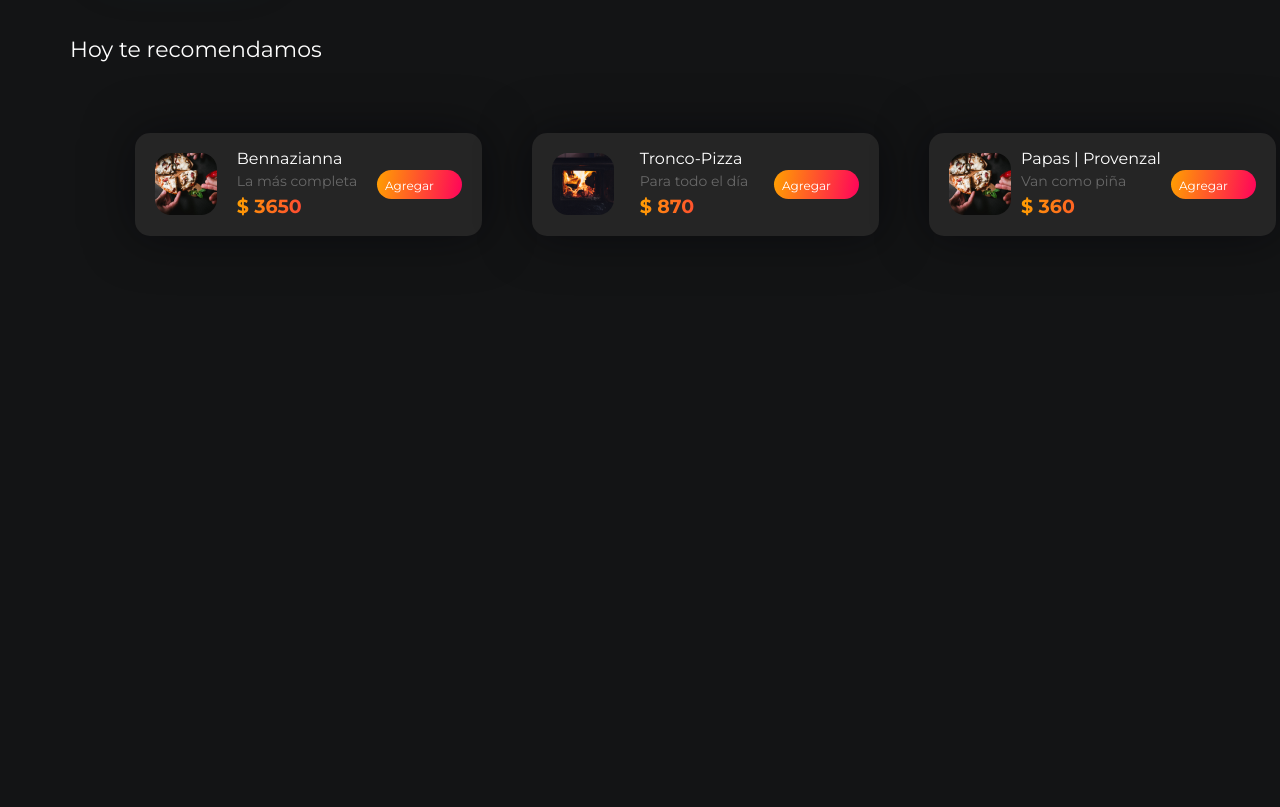
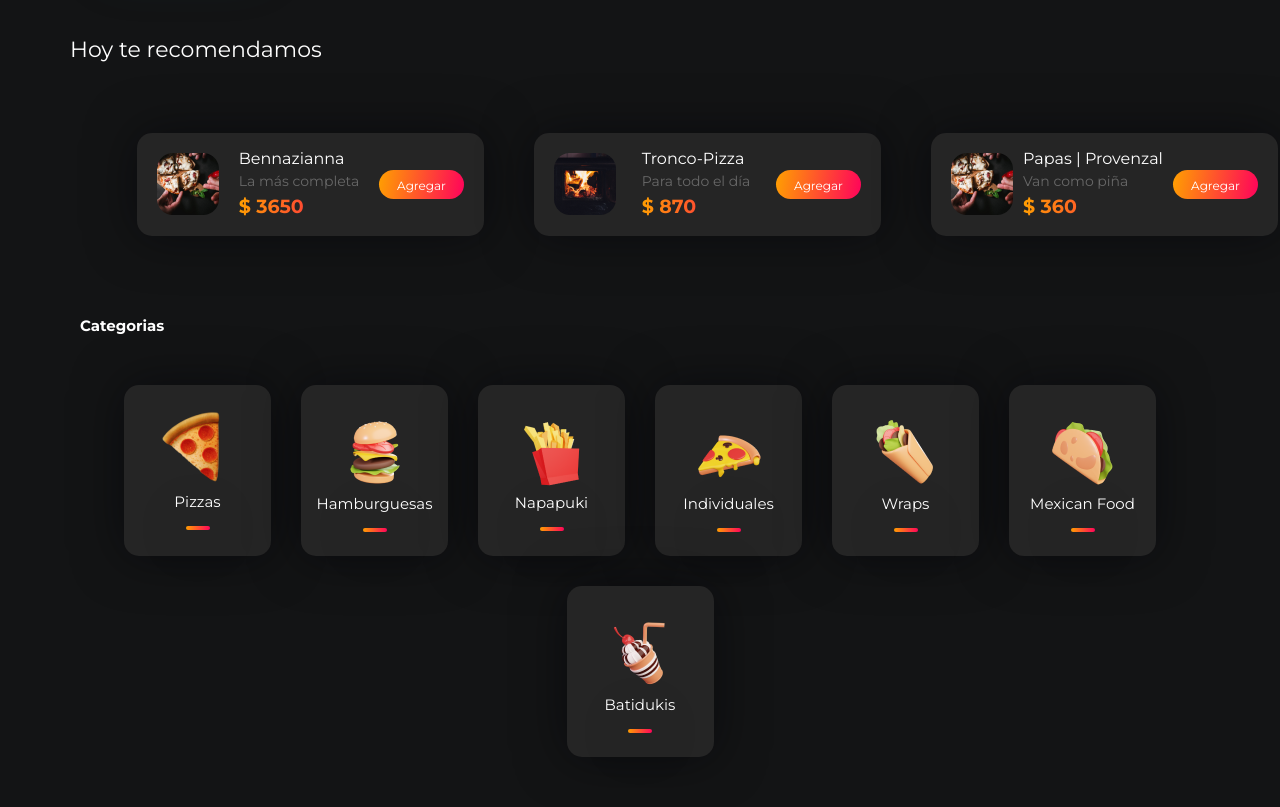
Before and after one commit to Poliwalker/proyecto-integrador-grupal-zappi-pizza, a plain HTML site: page index.html in a window 1280 px wide. Shown: the part 629-1436 px from the top of the page. Before the commit the page ends 945 px from the top, so only its background shows below. Drawn offline with Linux system fonts and the light colour scheme; a web font is replaced by a local one.

Commit message:
seccion 3 terminada

```diff
--- a/assets/style.css
+++ b/assets/style.css
@@ -31,7 +31,7 @@ font-family: var(--font1);
 	margin: 0 auto;
 	width: 100%;
 	max-width: 1529px;
-	padding: 50px 30px 0px 10px;
+	padding: 50px 30px 0px 50px;
 }
 .header-container nav {
 	display: flex;
@@ -77,7 +77,8 @@ font-family: var(--font1);
 /* hero */
 
 .main-container {
-	max-width: 1450px;
+	max-width: 1350px;
+	width: 100%;
 	margin: 0 auto;
 	display: flex;
 	flex-direction: row;
@@ -89,7 +90,7 @@ font-family: var(--font1);
 	align-items: center;
 	width: 100%;
 	margin-top: 70px;
-	padding:  90px;
+	padding: 90px;
 }
 
 .hero-text {
@@ -110,35 +111,34 @@ font-family: var(--font1);
 
 .hero-text p {
 	font-size: 21px;
-	Size:22px;
-    height:28.83px;
+	size: 22px;
+	height: 28.83px;
 	margin-bottom: 40px;
 	font-weight: regular 400;
 }
 
 .hero-img {
-	display: flex;
 	margin: 100px;
+	position: relative;
 }
 
 .pizza1 {
 	position: absolute;
-	top: 180px;
-	right: 180px;
+	top: -100px;
+	right: 0px;
 	width: 265px;
 	height: 265px;
 }
 
 .pizza2 {
 	position: absolute;
-	top: 95px;
-	right: -75px;
+	top: -200px;
+	right: -250px;
 	width: 392px;
 	height: 392px;
 }
 
 button {
-
 	cursor: pointer;
 	color: var(--white);
 	font-family: 'Montserrat';
@@ -148,10 +148,10 @@ button {
 	border-radius: 15px;
 	box-shadow: 11px 28px 50px 0px rgba(20, 78, 90, 0.2);
 	font-size: 14px;
-	background: linear-gradient(98.81deg, #FFA100 -0.82%, #FB103D 101.53%);
+	background: linear-gradient(98.81deg, #ffa100 -0.82%, #fb103d 101.53%);
 }
 
-@media (max-width: 1016px) {
+@media (max-width: 1070px) {
 	.hero-img {
 		display: none;
 	}
@@ -174,24 +174,22 @@ button {
 	}
 }
 
-
 /* section 2 */
 
-.section2{
-
+.section2 {
 	display: flex;
 	flex-direction: column;
 	justify-content: center;
 	margin-bottom: 30px;
 }
 
-.section-tittle{
+.section-tittle {
 	margin-left: 70px;
 	margin-bottom: 70px;
 	font-size: 22px;
 }
 
-.card-container{
+.card-container {
 	margin-left: 85px;
 	display: flex;
 	flex-direction: row;
@@ -199,7 +197,7 @@ button {
 	justify-content: center;
 }
 
-.card-recomendaciones{
+.card-recomendaciones {
 	display: flex;
 	flex-direction: row;
 	justify-content: space-between;
@@ -215,12 +213,12 @@ button {
 	border-radius: 15px;
 }
 
-.description{
+.description {
 	display: flex;
 	flex-direction: column;
 	justify-content: space-around;
 }
-.p2{
+.p2 {
 	font-weight: 400;
 	font-style: normal;
 	font-size: 14px;
@@ -230,19 +228,19 @@ button {
 	margin-bottom: 5px;
 }
 
-span{
+span {
 	font-weight: 700;
 	font-size: 19px;
 	line-height: 131.02%;
-	background: linear-gradient(98.81deg, #FFA100 -0.82%, #FF005C 101.53%);
+	background: linear-gradient(98.81deg, #ffa100 -0.82%, #ff005c 101.53%);
 	-webkit-background-clip: text;
 	-webkit-text-fill-color: transparent;
 	background-clip: text;
 }
-.btn-agregar{
+.btn-agregar {
 	width: 85px;
 	height: 29px;
-    background: linear-gradient(98.81deg, #FFA100 -0.82%, #FF005C 101.53%);
+	background: linear-gradient(98.81deg, #ffa100 -0.82%, #ff005c 101.53%);
 	border-radius: 17.5px;
 	align-items: center;
 	padding: 8px;
@@ -251,10 +249,121 @@ span{
 	font-weight: 400;
 	font-size: 12px;
 	color: var(--white);
+	text-align: center;
 }
 
-@media (max-width: 1016px){
-	.card-recomendaciones{
-		margin:20px;
+@media (max-width: 1016px) {
+	.section2 {
+		align-items: center;
+	}
+
+	.card-container {
+		margin-left: 0;
+	}
+
+	.card-recomendaciones {
+		margin: 20px;
+	}
+
+	.section-tittle {
+		margin-left: 0;
+	}
+
+	.section-tittle p {
+		text-align: center;
 	}
 }
+
+/* categorias */
+
+.section3-title {
+	width: 100%;
+	display: flex;
+	margin-left: 80px;
+}
+
+.section3-title h2 {
+	font-size: 15px;
+	font-family: 'Montserrat';
+	font-weight: 800;
+}
+
+.card-category-container {
+	display: flex;
+	flex-wrap: wrap;
+	justify-content: center;
+	gap: 30px;
+	margin-left: 80px;
+	padding: 50px 0;
+}
+
+.card-s3 {
+	display: flex;
+	flex-direction: column;
+	align-items: center;
+	justify-content: center;
+	background: #252525;
+	box-shadow: 0px 0px 50px rgba(1, 2, 7, 0.5);
+	border-radius: 15px;
+	width: 147px;
+	height: 171px;
+}
+
+.bar {
+	width: 24px;
+	height: 4px;
+	background: linear-gradient(98.81deg, #ffa100 -0.82%, #ff005c 101.53%);
+	box-shadow: 0px 0px 50px rgba(1, 2, 7, 0.5);
+	border-radius: 15px;
+	margin-top: 15px;
+}
+
+.cat-pizza {
+	width: 71px;
+	height: 71px;
+	margin-bottom: 10px;
+}
+
+.cat-burguer {
+	width: 85px;
+	height: 85px;
+}
+
+.cat-papas {
+	width: 83px;
+	height: 83px;
+}
+
+.cat-individual,
+.cat-taco {
+	width: 85px;
+	height: 86px;
+}
+
+.cat-burrito,
+.cat-batido {
+	width: 86px;
+	height: 86px;
+}
+
+.card-s3 h3 {
+	font-family: 'Montserrat';
+	font-style: normal;
+	font-weight: 400;
+	font-size: 15px;
+	color: #ffffff;
+}
+
+@media (max-width: 1016px) {
+	.section3-title {
+		justify-content: center;
+		margin-left: 0;
+	}
+}
+
+@media (max-width: 1286px) {
+	.card-category-container {
+		margin-left: 40px;
+		margin-right: 40px;
+	}
+}
--- a/index.html
+++ b/index.html
@@ -75,9 +75,51 @@
             </div>
             <a href="#" class="btn-agregar">Agregar</a>
           </div>
+        </div>
+      </section>
 
+      <section class="section3">
+        <div class="section3-title">
+          <h2>Categorias</h2>
         </div>
 
+        <div class="card-category-container">
+          <div class="card-s3">
+            <img src="/assets/categorias/pizza.png" alt="" class="cat-pizza">
+            <h3>Pizzas</h3>
+            <div class="bar"></div>
+          </div>
+          <div class="card-s3">
+            <img src="/assets/categorias/burger.png" alt="" class="cat-burguer">
+            <h3>Hamburguesas</h3>
+            <div class="bar"></div>
+          </div>
+          <div class="card-s3">
+            <img src="/assets/categorias/papas.png" alt="" class="cat-papas">
+            <h3>Napapuki</h3>
+            <div class="bar"></div>
+          </div>
+          <div class="card-s3">
+            <img src="/assets/categorias/porcion.png" alt="" class="cat-individual">
+            <h3>Individuales</h3>
+            <div class="bar"></div>
+          </div>
+          <div class="card-s3">
+            <img src="/assets/categorias/buritto.png" alt="" class="cat-burrito">
+            <h3>Wraps</h3>
+            <div class="bar"></div>
+          </div>
+          <div class="card-s3">
+            <img src="/assets/categorias/taco.png" alt="" class="cat-taco">
+            <h3>Mexican Food</h3>
+            <div class="bar"></div>
+          </div>
+          <div class="card-s3">
+            <img src="/assets/categorias/batido.png" alt="" class="batido">
+            <h3>Batidukis</h3>
+            <div class="bar"></div>
+          </div>
+        </div>
       </section>
     </main>
   </div>
```
Also changed, not shown: assets/index.js (+12 -0 lines). Lines whose indentation alone changed are shown as unchanged.
